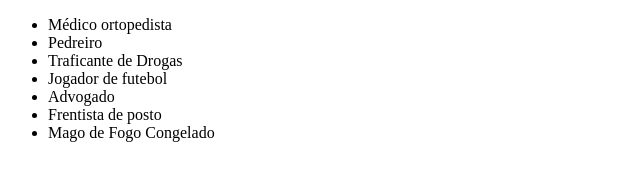
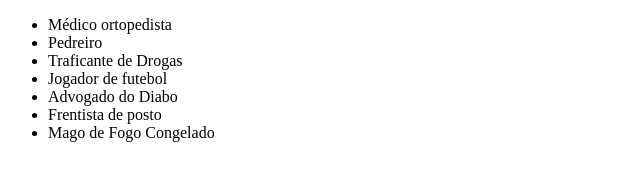
Before and after one commit to GabrielCordeiro97/curso-git, a plain HTML site: page index.html in a window 1280 px wide. Shown: the full height of the page, 0-640 px from the left. Drawn offline with Linux system fonts and the light colour scheme.

Commit message:
adicionando advogado do Diabo

```diff
--- a/index.html
+++ b/index.html
@@ -13,7 +13,7 @@
             <li>Pedreiro</li>
             <li>Traficante de Drogas</li>
             <li>Jogador de futebol</li>
-            <li>Advogado</li>
+            <li>Advogado do Diabo</li>
             <li>Frentista de posto</li>
             <li>Mago de Fogo Congelado</li>
         </ul>
```
